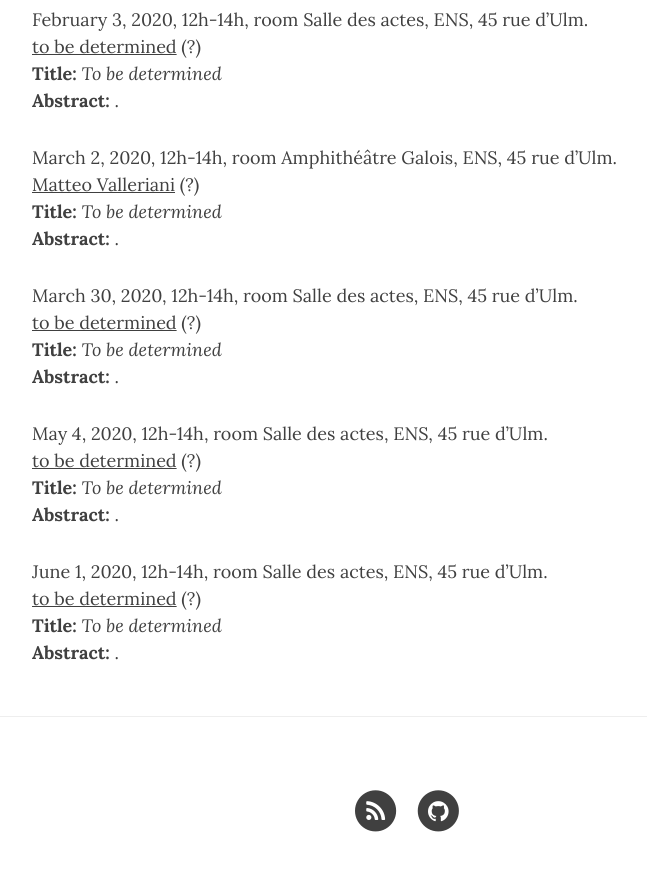
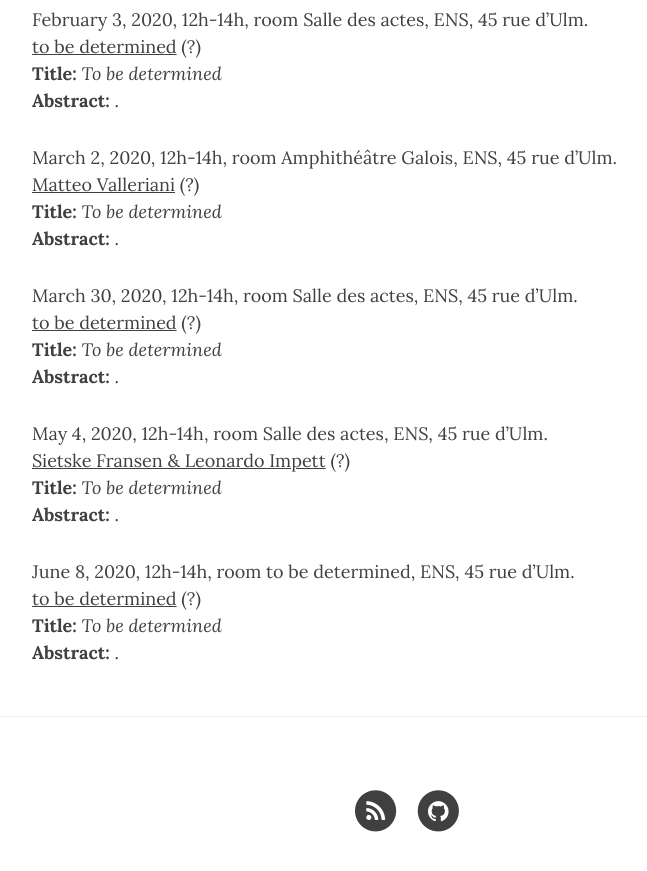
Before and after one commit to dhai-seminar/dhai-seminar.github.io, a Jekyll site: the page built from next.md, in a window 1280 px wide and 900 px high, scrolled down 1680 px. Shown: the top 871 px of the window, without its empty margins (233-880 px from the left). Built offline with Jekyll 4.4.1, drawn with Linux system fonts in a browser that asks for light colours; nearby versions of some CDN libraries.

Commit message:
Update next.yml
correction du lundi de Pentecôte (le 1er juin est férié) et insertion de Sietske Fransen & Leonardo Impett pour la séance du 4 mai (la seule date qui leur convient dans le Doodle)

```diff
--- a/_data/next.yml
+++ b/_data/next.yml
@@ -79,7 +79,7 @@
   title: "To be determined"
   abstract: "."
 
-- speaker: "to be determined"
+- speaker: "Sietske Fransen & Leonardo Impett"
   date: May 4, 2020
   time: 12h-14h
   room: "Salle des actes, ENS, 45 rue d’Ulm"
@@ -89,9 +89,9 @@
   abstract: "."
 
 - speaker: "to be determined"
-  date: June 1, 2020
+  date: June 8, 2020
   time: 12h-14h
-  room: "Salle des actes, ENS, 45 rue d’Ulm"
+  room: "to be determined, ENS, 45 rue d’Ulm"
   affiliation: "?"
   url: "https://www.ens.fr"
   title: "To be determined"
```
